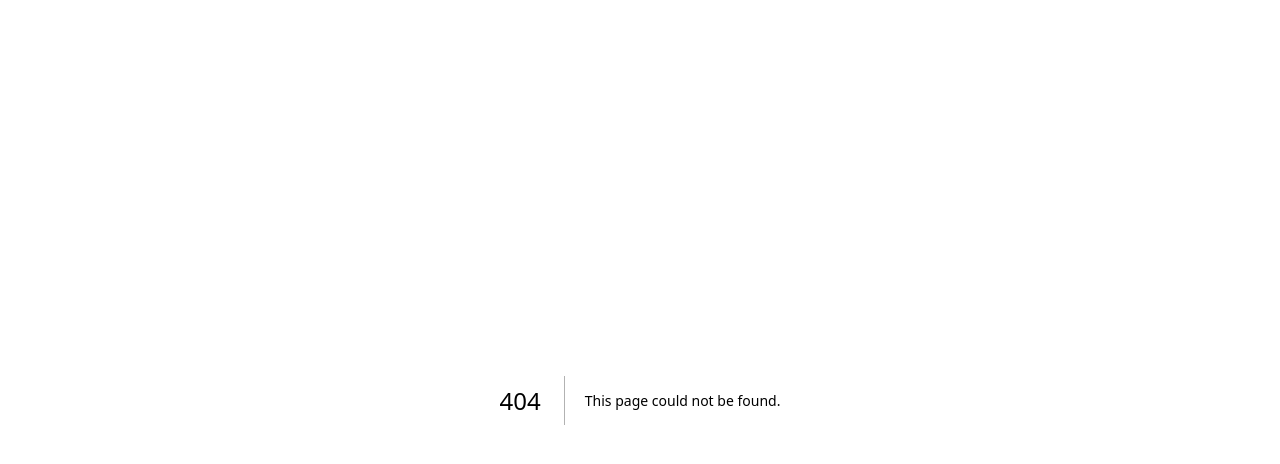
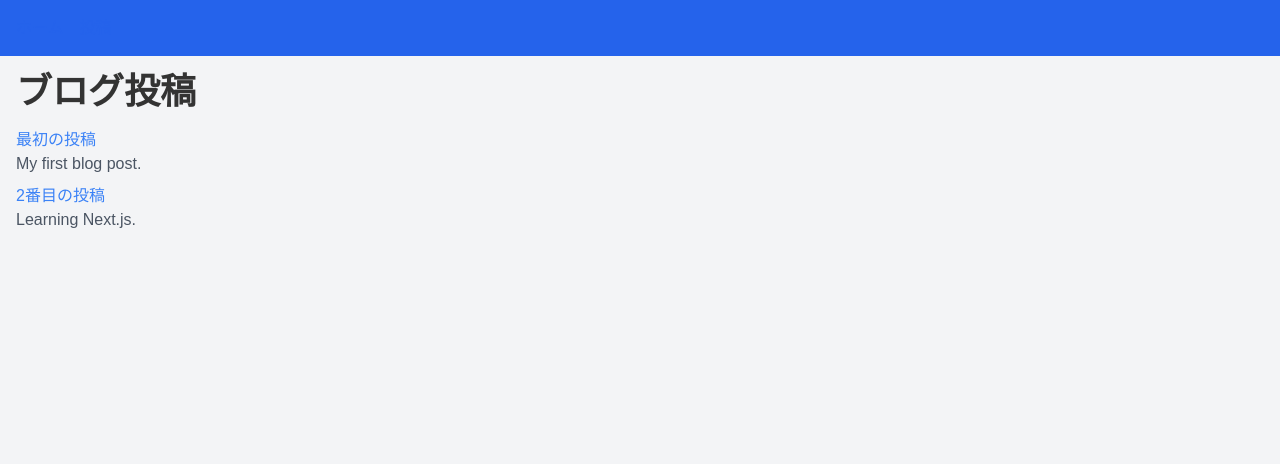
Before and after one commit to VerneZhong/nextblog, a Next.js app: page /posts in a window 1280 px wide. Before the commit this address had no page. Shown: the top 464 px of the page. Built offline with nearby package versions, Linux system fonts and the light colour scheme.

Commit message:
ページを新規

```diff
--- /dev/null
+++ b/app/layout.tsx
@@ -0,0 +1,22 @@
+// app/layout.tsx
+import Link from "next/link";
+import "./styles/globals.css";
+
+export const metadata = {
+    title: "Next.js Blog",
+    description: "A simple blog built with Next.js",
+};
+
+export default function RootLayout({ children }: { children: React.ReactNode }) {
+    return (
+        <html lang="en">
+        <body className="bg-gray-100 text-gray-800">
+        <nav className="bg-blue-600 p-4 text-white">
+            <Link href="/" className="mr-4">ホーム</Link>
+            <Link href="/posts" className="mr-4">投稿</Link>
+        </nav>
+        <main className="container mx-auto p-4">{children}</main>
+        </body>
+        </html>
+    );
+}
--- /dev/null
+++ b/app/not-found.tsx
@@ -0,0 +1,9 @@
+// pages/not-found.tsx
+export default function NotFound() {
+    return (
+        <div className="text-center">
+            <h1 className="text-4xl font-bold mb-4">404 - ページが見つかりません</h1>
+            <p>探しているページは存在しません.</p>
+        </div>
+    );
+}
--- /dev/null
+++ b/app/posts/[slug].tsx
@@ -0,0 +1,22 @@
+// app/posts/[slug].tsx
+import { notFound } from "next/navigation";
+
+const posts = {
+    "first-post": { title: "最初の投稿", content: "This is my first blog post." },
+    "second-post": { title: "2番目の投稿", content: "This is my second blog post." },
+};
+
+export default function Post({ params }: { params: { slug: string } }) {
+    const post = posts[params.slug];
+
+    if (!post) {
+        notFound();
+    }
+
+    return (
+        <div>
+            <h1 className="text-4xl font-bold mb-4">{post.title}</h1>
+            <p>{post.content}</p>
+        </div>
+    );
+}
--- /dev/null
+++ b/app/posts/page.tsx
@@ -0,0 +1,25 @@
+// app/posts/page.tsx
+import Link from "next/link";
+
+const posts = [
+    { slug: "first-post", title: "最初の投稿", summary: "My first blog post." },
+    { slug: "second-post", title: "2番目の投稿", summary: "Learning Next.js." },
+];
+
+export default function Posts() {
+    return (
+        <div>
+            <h1 className="text-4xl font-bold mb-4">ブログ投稿</h1>
+            <ul>
+                {posts.map((post) => (
+                    <li key={post.slug} className="mb-2">
+                        <Link href={`/posts/${post.slug}`} className="text-blue-500">
+                            {post.title}
+                        </Link>
+                        <p className="text-gray-600">{post.summary}</p>
+                    </li>
+                ))}
+            </ul>
+        </div>
+    );
+}
--- /dev/null
+++ b/app/styles/globals.css
@@ -0,0 +1,21 @@
+@tailwind base;
+@tailwind components;
+@tailwind utilities;
+
+/* styles/globals.css */
+body {
+    font-family: Arial, sans-serif;
+}
+
+h1 {
+    color: #333;
+}
+
+a {
+    text-decoration: none;
+    color: #2563eb;
+}
+
+a:hover {
+    text-decoration: underline;
+}
--- a/src/styles/globals.css
+++ /dev/null
@@ -1,3 +0,0 @@
-@tailwind base;
-@tailwind components;
-@tailwind utilities;
--- a/tailwind.config.js
+++ b/tailwind.config.js
@@ -1,6 +1,6 @@
 /** @type {import('tailwindcss').Config} */
 module.exports = {
-  content: ["./pages/**/*.{js,ts,jsx,tsx}", "./components/**/*.{js,ts,jsx,tsx}"],
+  content: ["./app/**/*.{js,ts,jsx,tsx}"],
   theme: {
     extend: {},
   },
```
Also changed, not shown: app/index.tsx (renamed from pages/index.tsx), app/posts/first-post.tsx (renamed from pages/posts/first-post.tsx).
